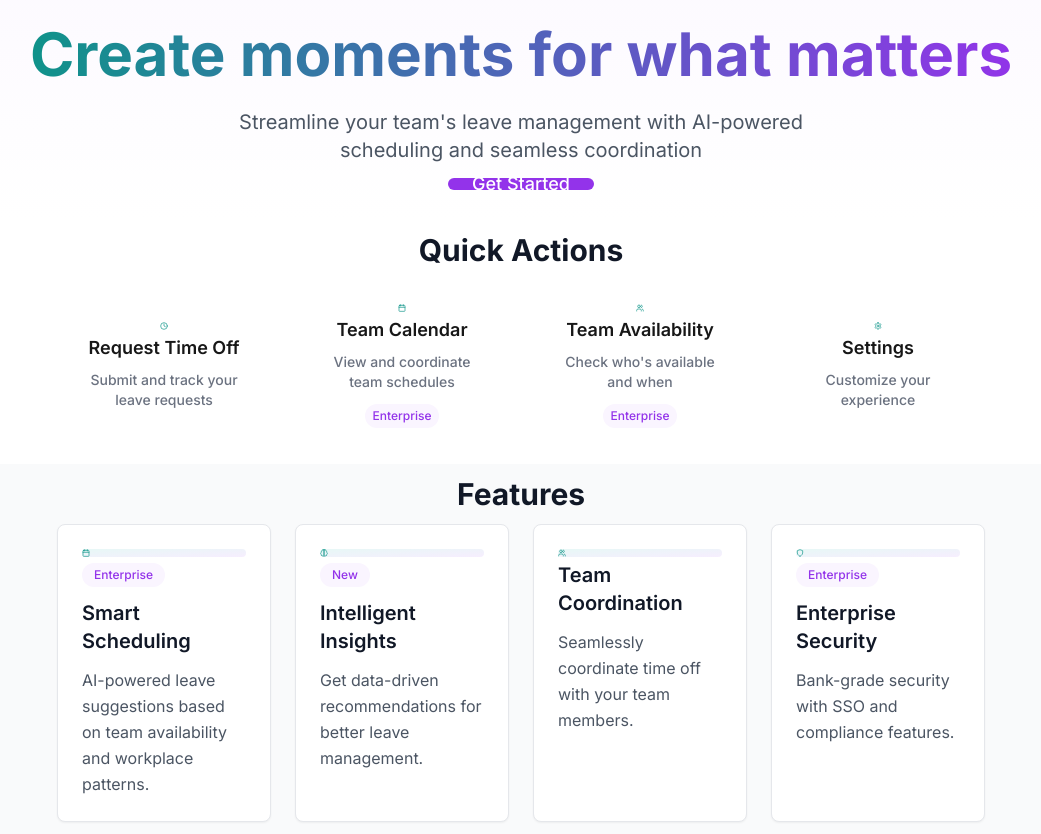
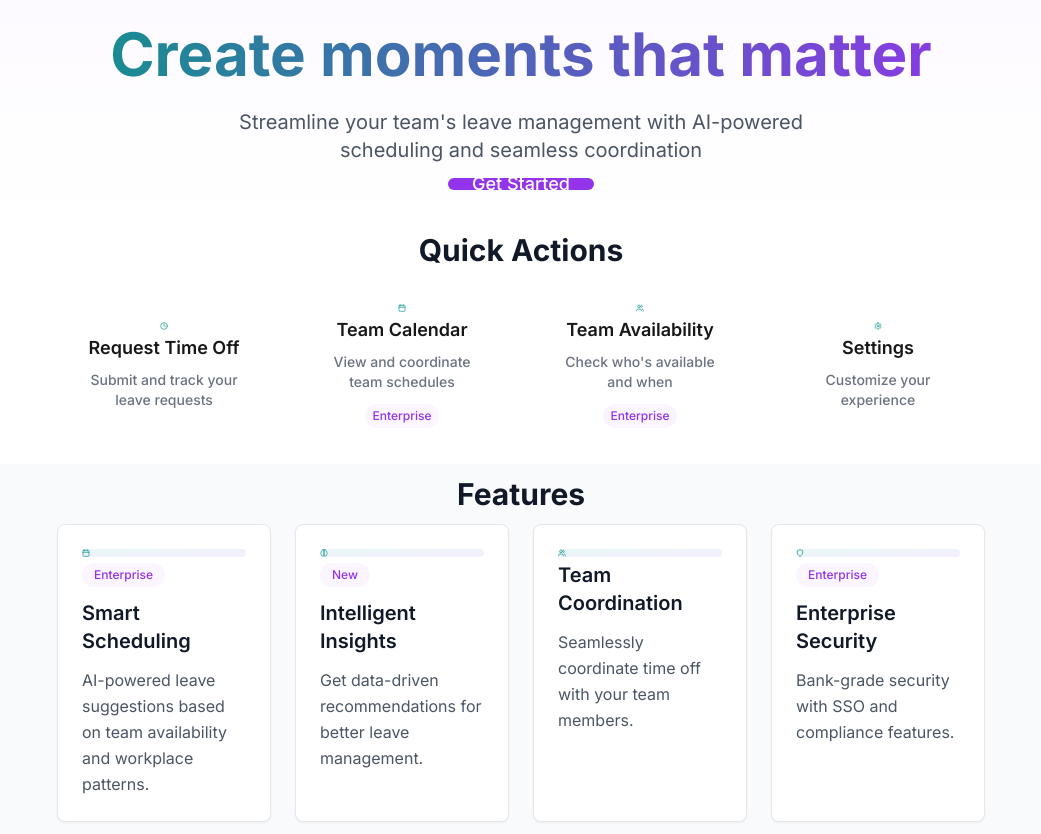
Before and after one commit to TheJohny71/alfie-enterprise-v3, a Next.js app: page /alfie-enterprise-v3/ in a window 1280 px wide. Shown: the whole page, without its empty margins (119-1160 px from the left). Built offline with nearby package versions, Linux system fonts and the light colour scheme.

Commit message:
Update hero.tsx

```diff
--- a/src/components/features/welcome/hero.tsx
+++ b/src/components/features/welcome/hero.tsx
@@ -5,21 +5,17 @@ import { Button } from '@/components/ui/button';
 export const Hero: FC = () => {
   return (
     <section className="relative text-center py-16 md:py-24">
-      {/* Background gradient overlay for visual depth */}
       <div className="absolute inset-0 bg-gradient-to-b from-purple-50/50 to-white dark:from-gray-900 dark:to-gray-800 -z-10" />
 
       <div className="container mx-auto px-4">
-        {/* Main heading with gradient text effect */}
         <h1 className="text-4xl sm:text-5xl md:text-6xl font-bold bg-clip-text text-transparent bg-gradient-to-r from-teal-600 to-purple-600 mb-6">
-          Create moments for what matters
+          Create moments that matter
         </h1>
 
-        {/* Subheading with adaptive color for dark mode */}
         <p className="text-xl text-gray-600 dark:text-gray-300 max-w-2xl mx-auto mb-8">
-          Streamline your team's leave management with AI-powered scheduling and seamless coordination
+          Streamline your team&apos;s leave management with AI-powered scheduling and seamless coordination
         </p>
 
-        {/* Primary action button with hover effect */}
         <Button
           size="lg"
           className="bg-purple-600 hover:bg-purple-700 text-white transform transition-all hover:scale-105"
```
